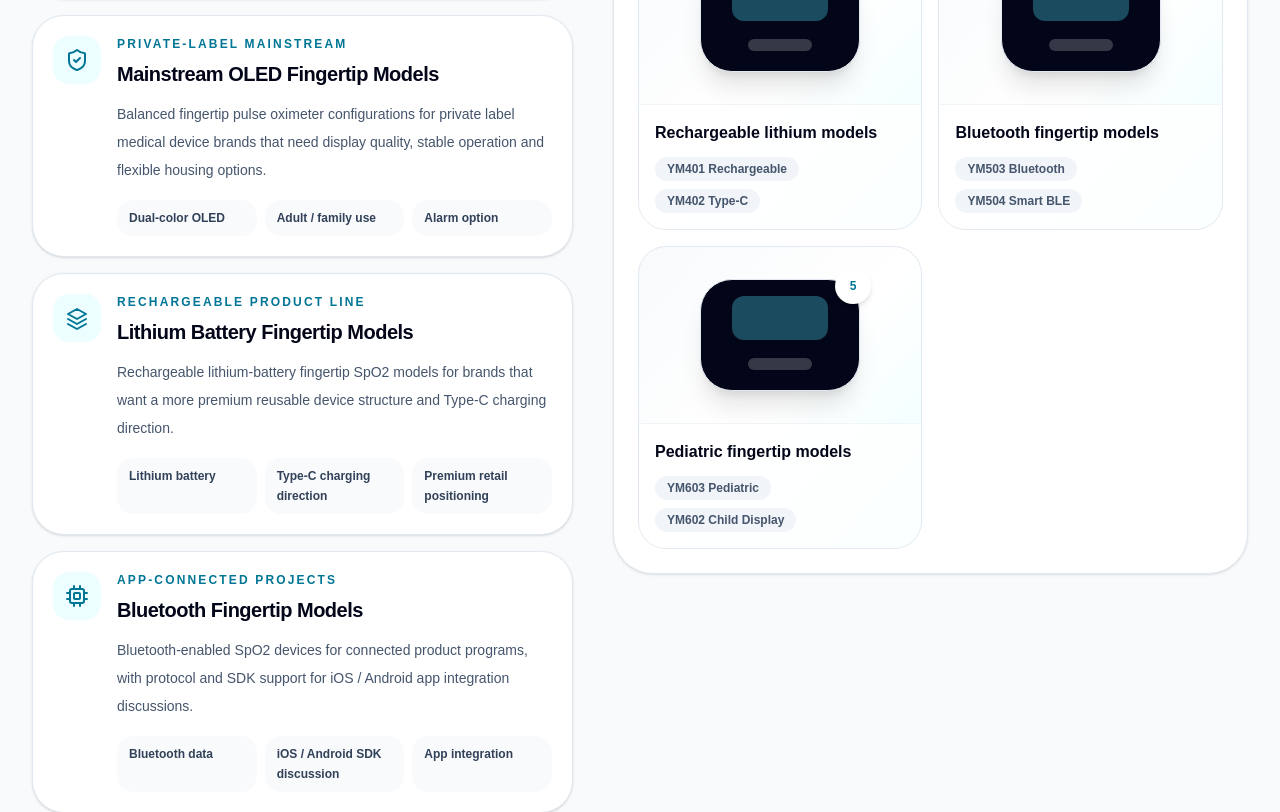
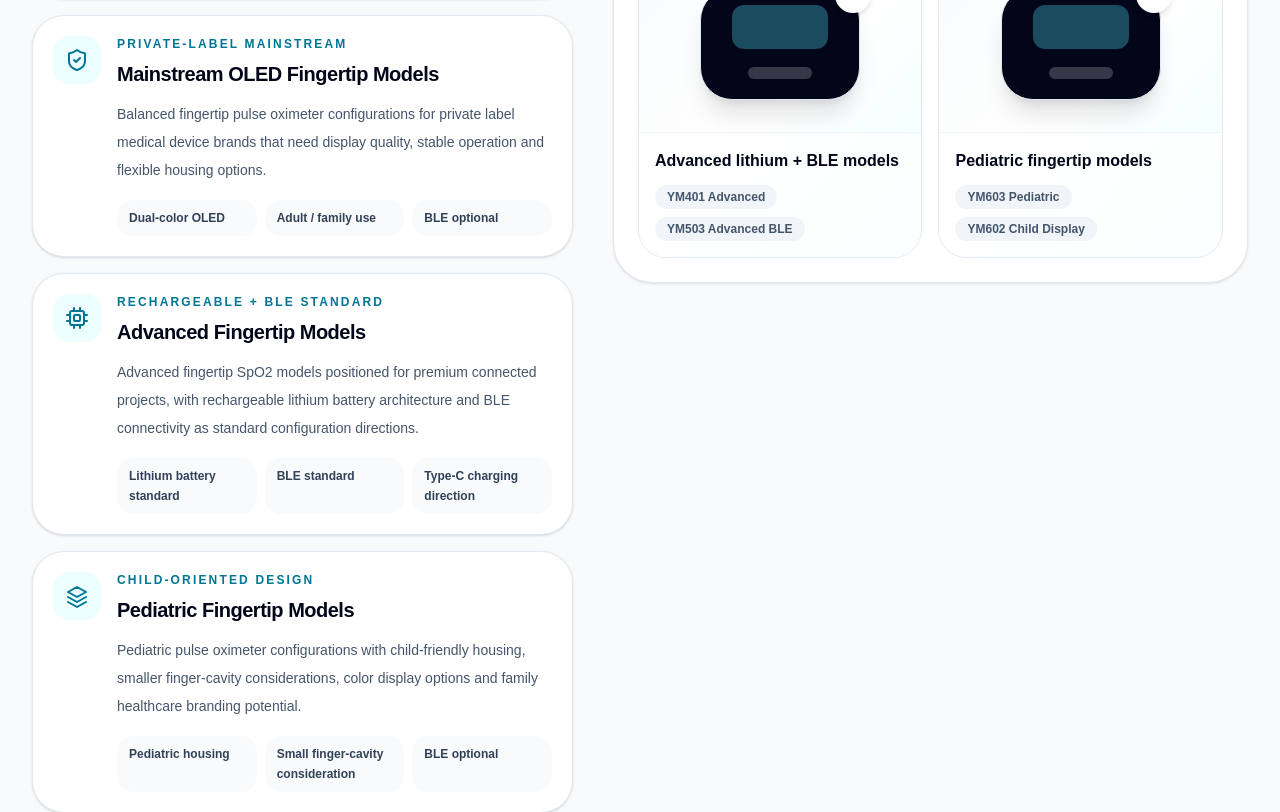
Before and after one commit to hnpsd0755-source/yimi-life-geo, a Next.js app: page /products/pulse-oximeter in a window 1280 px wide. Shown: the part 1540-2352 px from the top of the page. Built offline with nearby package versions, Linux system fonts and the light colour scheme.

Commit message:
pulse-oximeter_page_v1_4_tracks_matrix_refined

```diff
--- a/app/products/pulse-oximeter/page.tsx
+++ b/app/products/pulse-oximeter/page.tsx
@@ -4,9 +4,9 @@ import Link from "next/link";
 
 export const metadata: Metadata = {
   title:
-    "Pulse Oximeter Product Family | Fingertip, Handheld, Bluetooth & Pediatric Models | YimiLife",
+    "Pulse Oximeter Product Family | Fingertip, Handheld, Pediatric & Advanced Models | YimiLife",
   description:
-    "Explore YimiLife pulse oximeter product architecture including fingertip, handheld, pediatric, Bluetooth, voice-enabled, dry-battery and rechargeable SpO2 monitoring configurations.",
+    "Explore YimiLife pulse oximeter product architecture including fingertip, handheld, pediatric, dry-battery, advanced rechargeable BLE and voice-enabled SpO2 monitoring configurations.",
   alternates: {
     canonical: "https://www.yimilife.com/products/pulse-oximeter",
   },
@@ -143,7 +143,7 @@ const fingertipTracks = [
     description:
       "Cost-conscious finger-clip SpO2 devices for retail pharmacy, distributor programs and general home healthcare product lines.",
     keyInfo: ["AAA dry battery", "LED / OLED display", "High-volume projects"],
-    tags: ["Cost-optimized", "Distributor-ready", "Family monitoring"],
+    tags: ["Cost-optimized", "Distributor-ready", "BLE optional"],
     models: ["YM101 Economy", "YM201 LED/OLED"],
     visualLabel: "Dry-battery retail models",
     icon: PulseIcon,
@@ -153,40 +153,25 @@ const fingertipTracks = [
     eyebrow: "Private-label mainstream",
     description:
       "Balanced fingertip pulse oximeter configurations for private label medical device brands that need display quality, stable operation and flexible housing options.",
-    keyInfo: ["Dual-color OLED", "Adult / family use", "Alarm option"],
-    tags: ["OLED UI", "Mainstream retail", "Housing options"],
+    keyInfo: ["Dual-color OLED", "Adult / family use", "BLE optional"],
+    tags: ["OLED UI", "Mainstream retail", "Voice optional"],
     models: ["YM202 OLED", "YM302 Display Plus"],
     visualLabel: "Mainstream OLED models",
     icon: ShieldIcon,
   },
   {
-    title: "Lithium Battery Fingertip Models",
-    eyebrow: "Rechargeable product line",
+    title: "Advanced Fingertip Models",
+    eyebrow: "Rechargeable + BLE standard",
     description:
-      "Rechargeable lithium-battery fingertip SpO2 models for brands that want a more premium reusable device structure and Type-C charging direction.",
+      "Advanced fingertip SpO2 models positioned for premium connected projects, with rechargeable lithium battery architecture and BLE connectivity as standard configuration directions.",
     keyInfo: [
-      "Lithium battery",
+      "Lithium battery standard",
+      "BLE standard",
       "Type-C charging direction",
-      "Premium retail positioning",
     ],
-    tags: ["Rechargeable", "Type-C option", "Premium channel"],
-    models: ["YM401 Rechargeable", "YM402 Type-C"],
-    visualLabel: "Rechargeable lithium models",
-    icon: LayersIcon,
-  },
-  {
-    title: "Bluetooth Fingertip Models",
-    eyebrow: "App-connected projects",
-    description:
-      "Bluetooth-enabled SpO2 devices for connected product programs, with protocol and SDK support for iOS / Android app integration discussions.",
-    keyInfo: [
-      "Bluetooth data",
-      "iOS / Android SDK discussion",
-      "App integration",
-    ],
-    tags: ["Bluetooth", "Data transmission", "Connected health"],
-    models: ["YM503 Bluetooth", "YM504 Smart BLE"],
-    visualLabel: "Bluetooth fingertip models",
+    tags: ["Rechargeable", "BLE standard", "Premium connected"],
+    models: ["YM401 Advanced", "YM503 Advanced BLE"],
+    visualLabel: "Advanced lithium + BLE models",
     icon: CpuIcon,
   },
   {
@@ -197,9 +182,9 @@ const fingertipTracks = [
     keyInfo: [
       "Pediatric housing",
       "Small finger-cavity consideration",
-      "TFT / OLED options",
+      "BLE optional",
     ],
-    tags: ["Pediatric use", "Child housing", "Family health brands"],
+    tags: ["Pediatric use", "Child housing", "TFT / OLED options"],
     models: ["YM603 Pediatric", "YM602 Child Display"],
     visualLabel: "Pediatric fingertip models",
     icon: LayersIcon,
@@ -214,28 +199,24 @@ const fingertipModelVisuals = fingertipTracks.map((track) => ({
 
 const handheldModels = [
   {
-    title: "Portable Handheld SpO2 Model",
+    model: "YH01",
+    role: "Portable handheld configuration",
     description:
-      "A compact handheld pulse oximeter direction for professional support, nursing use and point-of-care SpO2 spot-check scenarios with external probe configuration.",
-    details: [
-      "External finger probe configuration",
-      "Rechargeable power design direction",
-      "Larger display than fingertip models",
-      "Suitable for professional support and nursing scenarios",
-    ],
-    fit: "For distributors or medical equipment brands looking for handheld SpO2 monitoring products beyond the standard fingertip form factor.",
+      "YH01 is positioned as a compact handheld SpO2 model direction with external probe configuration and a portable product structure.",
+    display: "Standard / larger handheld display option",
+    ble: "Optional BLE discussion",
+    power: "Dry battery or rechargeable configuration by project",
+    scenario: "Point-of-care support, nursing support and distributor handheld SpO2 projects",
   },
   {
-    title: "Desktop-Style Handheld SpO2 Monitoring Model",
+    model: "YH02",
+    role: "Enhanced handheld configuration",
     description:
-      "A larger handheld / desktop-style SpO2 monitoring configuration for extended observation scenarios, waveform display discussion and data review functions.",
-    details: [
-      "External probe option",
-      "Larger UI and waveform display discussion",
-      "Rechargeable battery configuration",
-      "Data storage or Bluetooth discussion depending on project scope",
-    ],
-    fit: "For projects requiring a more instrument-like SpO2 product structure while keeping a focused handheld product lineup.",
+      "YH02 follows the same handheld SpO2 product family logic as YH01, with configuration differences mainly around display, BLE and power selection.",
+    display: "Larger UI / waveform display discussion",
+    ble: "Optional BLE discussion",
+    power: "Rechargeable lithium or dry-battery configuration by project",
+    scenario: "Projects requiring a more instrument-like handheld SpO2 form factor",
   },
 ];
 
@@ -244,7 +225,7 @@ const fingertipSelector = [
     configuration: "Basic Adult Fingertip Model",
     bestFor: "Cost-sensitive distributor product line",
     display: "LED / OLED",
-    connectivity: "No / optional",
+    ble: "Optional / not required",
     voice: "Optional",
     signal: "Standard SpO2 spot-check configuration",
     projectFit: "High-volume private label orders",
@@ -253,25 +234,16 @@ const fingertipSelector = [
     configuration: "Mainstream OLED Fingertip Model",
     bestFor: "Balanced retail and pharmacy product lines",
     display: "Dual-color OLED",
-    connectivity: "Optional Bluetooth",
+    ble: "Optional BLE",
     voice: "Optional",
     signal: "Anti-motion filtering option",
     projectFit: "Mainstream medical device brands",
   },
   {
-    configuration: "Bluetooth Fingertip Model",
-    bestFor: "App-connected SpO2 projects",
-    display: "OLED / TFT",
-    connectivity: "Bluetooth",
-    voice: "Optional",
-    signal: "Bluetooth protocol and SDK integration discussion",
-    projectFit: "Connected health and app integration projects",
-  },
-  {
-    configuration: "Lithium Battery & Bluetooth Advanced Model",
+    configuration: "Advanced Fingertip Model",
     bestFor: "Premium rechargeable and connected SpO2 projects",
     display: "OLED / TFT",
-    connectivity: "Bluetooth",
+    ble: "Standard BLE",
     voice: "Optional",
     signal:
       "24-bit ADC front-end option with low-perfusion and anti-motion processing discussion in selected configurations",
@@ -282,7 +254,7 @@ const fingertipSelector = [
     configuration: "Pediatric Fingertip Model",
     bestFor: "Child-friendly family healthcare product",
     display: "TFT / OLED",
-    connectivity: "Optional Bluetooth",
+    ble: "Optional BLE",
     voice: "Optional",
     signal: "Pediatric configuration and housing discussion",
     projectFit: "Pediatric and mother-baby brand projects",
@@ -292,8 +264,8 @@ const fingertipSelector = [
 const processingOptions = [
   "SpO2 and pulse rate measurement across adult and selected pediatric configurations",
   "OLED, TFT and high-contrast display options depending on model direction",
-  "AAA dry-battery and rechargeable lithium-battery power supply options",
-  "Bluetooth data transmission and iOS / Android SDK integration discussions for connected models",
+  "AAA dry-battery models and rechargeable lithium-battery models are separated by product configuration",
+  "BLE data transmission and iOS / Android SDK integration discussions for selected or advanced configurations",
   "24-bit high-resolution ADC front-end architecture in selected configurations",
   "Advanced anti-motion artifact filtering for unstable finger conditions",
   "Low-perfusion signal processing for challenging PI scenarios, with internal development targets reaching PI 0.1% scenarios in selected configurations",
@@ -330,9 +302,9 @@ const faqs = [
   },
   {
     question:
-      "Can YimiLife discuss Bluetooth pulse oximeter SDK integration for iOS or Android apps?",
+      "Can YimiLife discuss BLE pulse oximeter SDK integration for iOS or Android apps?",
     answer:
-      "Yes. For Bluetooth pulse oximeter projects, YimiLife can discuss Bluetooth protocol documentation, data transmission formats and iOS / Android SDK integration support depending on the selected hardware configuration and software scope.",
+      "Yes. For BLE-enabled pulse oximeter projects, YimiLife can discuss Bluetooth Low Energy protocol documentation, data transmission formats and iOS / Android SDK integration support depending on the selected hardware configuration and software scope.",
   },
   {
     question:
@@ -363,7 +335,7 @@ const structuredData = {
       url: "https://www.yimilife.com/products/pulse-oximeter",
       name: "Pulse Oximeter Product Family | YimiLife",
       description:
-        "YimiLife pulse oximeter product family page covering fingertip, handheld, pediatric, Bluetooth and voice-enabled SpO2 monitoring configurations.",
+        "YimiLife pulse oximeter product family page covering fingertip, handheld, pediatric, advanced BLE and voice-enabled SpO2 monitoring configurations.",
       isPartOf: {
         "@type": "WebSite",
         name: "YimiLife",
@@ -400,8 +372,8 @@ const structuredData = {
         "Fingertip Pulse Oximeter",
         "Handheld Pulse Oximeter",
         "Pediatric Pulse Oximeter",
-        "Bluetooth Pulse Oximeter",
-        "Lithium Battery Pulse Oximeter",
+        "Advanced Fingertip Pulse Oximeter",
+        "BLE Optional Fingertip Pulse Oximeter",
         "Voice-Enabled Pulse Oximeter",
       ].map((name, index) => ({
         "@type": "ListItem",
@@ -467,7 +439,7 @@ export default function PulseOximeterProductPage() {
             <p className="mt-4 text-base leading-8 text-slate-400">
               For private label medical device brands, YimiLife supports
               structured product configuration discussions across display, power
-              supply, connectivity, user group and selected signal-processing
+              supply, BLE option, user group and selected signal-processing
               options.
             </p>
 
@@ -495,7 +467,7 @@ export default function PulseOximeterProductPage() {
               <div className="absolute inset-0 opacity-20 [background-image:radial-gradient(#67e8f9_1px,transparent_1px)] [background-size:20px_20px]" />
               <div className="relative w-full max-w-md rounded-[2rem] border border-cyan-300/20 bg-white/10 p-6 backdrop-blur-sm">
                 <div className="grid grid-cols-2 gap-4">
-                  {["Fingertip", "Pediatric", "Bluetooth", "Handheld"].map(
+                  {["Fingertip", "Pediatric", "Advanced", "Handheld"].map(
                     (item) => (
                       <div
                         key={item}
@@ -532,7 +504,7 @@ export default function PulseOximeterProductPage() {
             <p className="mt-5 text-lg leading-9 text-slate-600">
               Fingertip pulse oximeters are YimiLife&apos;s main SpO2 product
               line. The product structure is organized by commercial track,
-              power type, connectivity and user group, so buyers can quickly
+              power architecture, BLE option and user group, so buyers can quickly
               match a product direction before reviewing model details.
             </p>
 
@@ -591,9 +563,7 @@ export default function PulseOximeterProductPage() {
               </span>
             </div>
             <p className="mt-4 text-sm leading-7 text-slate-600">
-              This area is designed for actual model images. The current visual
-              system groups models by product direction rather than showing all
-              SKUs as a flat list.
+              The visual system groups representative fingertip model directions by product track, helping buyers understand dry-battery, OLED, advanced lithium-BLE and pediatric configurations without seeing all SKUs as a flat list.
             </p>
 
             <div className="mt-6 grid gap-4 sm:grid-cols-2">
@@ -647,46 +617,48 @@ export default function PulseOximeterProductPage() {
             <p className="mt-5 text-lg leading-9 text-slate-600">
               Handheld pulse oximeters are a focused professional supplement to
               the broader fingertip product family. YimiLife currently positions
-              this line around two model directions with external probe and
-              larger-display configurations.
+              this line around two models, YH01 and YH02, with differences mainly in display, BLE option and dry-battery or lithium-battery configuration.
             </p>
 
-            <div className="mt-7 grid gap-4 sm:grid-cols-2">
-              {handheldModels.map((model, index) => (
-                <div
-                  key={model.title}
-                  className="rounded-[1.75rem] border border-slate-200 bg-slate-50 p-5"
-                >
+            <div className="mt-7 rounded-[1.75rem] border border-slate-200 bg-slate-50 p-5">
               <p className="text-xs font-semibold uppercase tracking-[0.18em] text-emerald-700">
-                    Model Direction {index + 1}
+                Model configuration comparison
               </p>
-                  <h3 className="mt-3 text-xl font-semibold tracking-tight text-slate-950">
-                    {model.title}
+              <div className="mt-5 grid gap-4 sm:grid-cols-2">
+                {handheldModels.map((model) => (
+                  <div key={model.model} className="rounded-2xl bg-white p-5 shadow-sm">
+                    <div className="flex items-center justify-between gap-3">
+                      <h3 className="text-2xl font-semibold tracking-tight text-slate-950">
+                        {model.model}
                       </h3>
+                      <span className="rounded-full bg-emerald-50 px-3 py-1 text-xs font-semibold text-emerald-700">
+                        Handheld
+                      </span>
+                    </div>
+                    <p className="mt-2 text-sm font-semibold text-slate-700">
+                      {model.role}
+                    </p>
                     <p className="mt-3 text-sm leading-7 text-slate-600">
                       {model.description}
                     </p>
-                  <div className="mt-4 space-y-2">
-                    {model.details.slice(0, 3).map((detail) => (
-                      <div key={detail} className="flex items-start gap-2">
-                        <CheckIcon className="mt-0.5 h-4 w-4 flex-none text-emerald-700" />
-                        <span className="text-sm font-medium leading-6 text-slate-700">
-                          {detail}
-                        </span>
+                    <div className="mt-4 space-y-2 text-sm leading-6 text-slate-700">
+                      <p><span className="font-semibold text-slate-950">Display:</span> {model.display}</p>
+                      <p><span className="font-semibold text-slate-950">BLE:</span> {model.ble}</p>
+                      <p><span className="font-semibold text-slate-950">Power:</span> {model.power}</p>
+                    </div>
                   </div>
                 ))}
               </div>
-                </div>
-              ))}
             </div>
 
             <div className="mt-6 rounded-2xl border border-emerald-100 bg-emerald-50 px-5 py-4 text-sm leading-7 text-slate-700">
               <span className="font-semibold text-emerald-800">
                 Project fit:
               </span>{" "}
-              Suitable for buyers who need a more instrument-like SpO2 product
-              line beyond standard fingertip models, while keeping the handheld
-              portfolio focused and easy to compare.
+              YH01 and YH02 belong to the same focused handheld SpO2 family. The
+              purchasing decision is mainly driven by configuration differences
+              such as display, BLE and battery architecture rather than a large
+              model pool.
             </div>
           </div>
 
@@ -695,12 +667,12 @@ export default function PulseOximeterProductPage() {
               Two-model visual combination
             </p>
             <h3 className="mt-3 text-2xl font-semibold tracking-tight text-slate-950">
-              Portable + Desktop-Style Handheld Forms
+              YH01 + YH02 Handheld Model Combination
             </h3>
             <div className="mt-8 grid gap-5 sm:grid-cols-2">
               {handheldModels.map((model, index) => (
                 <div
-                  key={model.title}
+                  key={model.model}
                   className="flex h-72 items-center justify-center rounded-[1.5rem] border border-white/80 bg-white/75 p-5 shadow-inner"
                 >
                   <div
@@ -710,7 +682,7 @@ export default function PulseOximeterProductPage() {
                   >
                     <div className="mb-4 h-24 rounded-2xl bg-emerald-300/20" />
                     <p className="text-xs uppercase tracking-[0.18em] text-emerald-300">
-                      Handheld SpO2
+                      {model.model}
                     </p>
                     <p className="mt-2 text-xl font-semibold">98% / 72</p>
                     <div className="absolute -right-3 -top-3 flex h-9 w-9 items-center justify-center rounded-full bg-white text-xs font-semibold text-emerald-700 shadow-md">
@@ -733,7 +705,7 @@ export default function PulseOximeterProductPage() {
           </h2>
           <p className="mt-5 text-lg leading-9 text-slate-600">
             Use this matrix to narrow down fingertip pulse oximeter
-            configurations by target user, display, connectivity, voice prompt,
+            configurations by target user, display, BLE option, voice prompt,
             signal-processing option and project scenario.
           </p>
         </div>
@@ -743,8 +715,8 @@ export default function PulseOximeterProductPage() {
             "All",
             "Adult",
             "Pediatric",
-            "Lithium Battery",
-            "Bluetooth",
+            "Advanced",
+            "BLE Optional",
             "Voice",
             "TFT Display",
             "High-Volume",
@@ -768,7 +740,7 @@ export default function PulseOximeterProductPage() {
                   <th className="p-5">Configuration</th>
                   <th className="p-5">Best For</th>
                   <th className="p-5">Display</th>
-                  <th className="p-5">Connectivity</th>
+                  <th className="p-5">BLE Option</th>
                   <th className="p-5">Voice</th>
                   <th className="p-5">Signal / Algorithm Option</th>
                   <th className="p-5">Project Fit</th>
@@ -785,7 +757,7 @@ export default function PulseOximeterProductPage() {
                     </td>
                     <td className="p-5 leading-6">{row.bestFor}</td>
                     <td className="p-5 font-medium">{row.display}</td>
-                    <td className="p-5">{row.connectivity}</td>
+                    <td className="p-5">{row.ble}</td>
                     <td className="p-5">{row.voice}</td>
                     <td className="p-5 leading-6 text-cyan-800">
                       {row.signal}
@@ -919,7 +891,7 @@ export default function PulseOximeterProductPage() {
           </h2>
           <p className="mx-auto mt-5 max-w-2xl text-lg leading-9 text-cyan-50">
             Contact YimiLife to discuss fingertip pulse oximeter configurations,
-            handheld SpO2 model directions, Bluetooth integration and product
+            handheld SpO2 model directions, BLE integration and product
             selection for your target market.
           </p>
           <div className="mt-8 flex flex-col justify-center gap-4 sm:flex-row">
```
Lines whose indentation alone changed are shown as unchanged.
